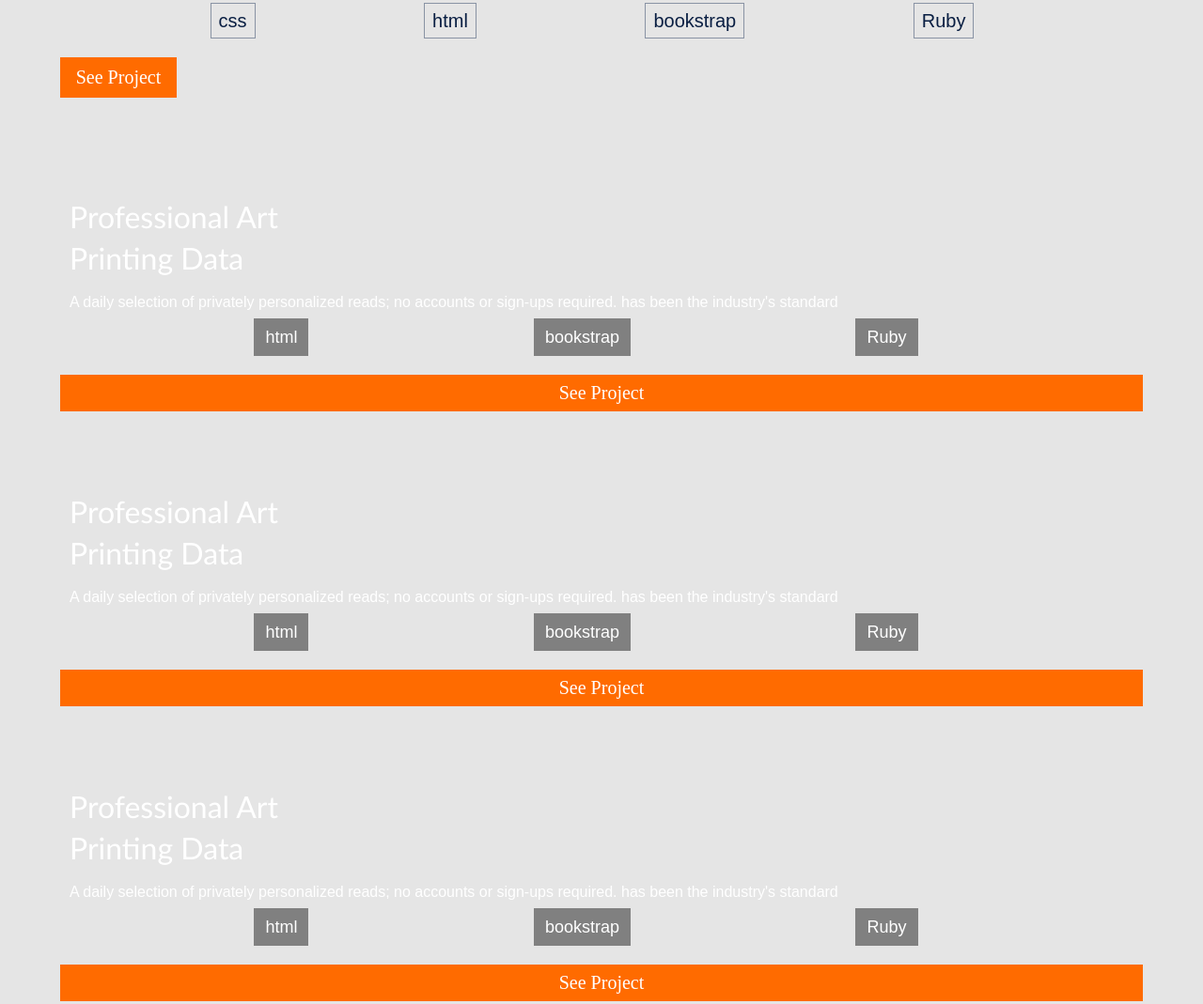
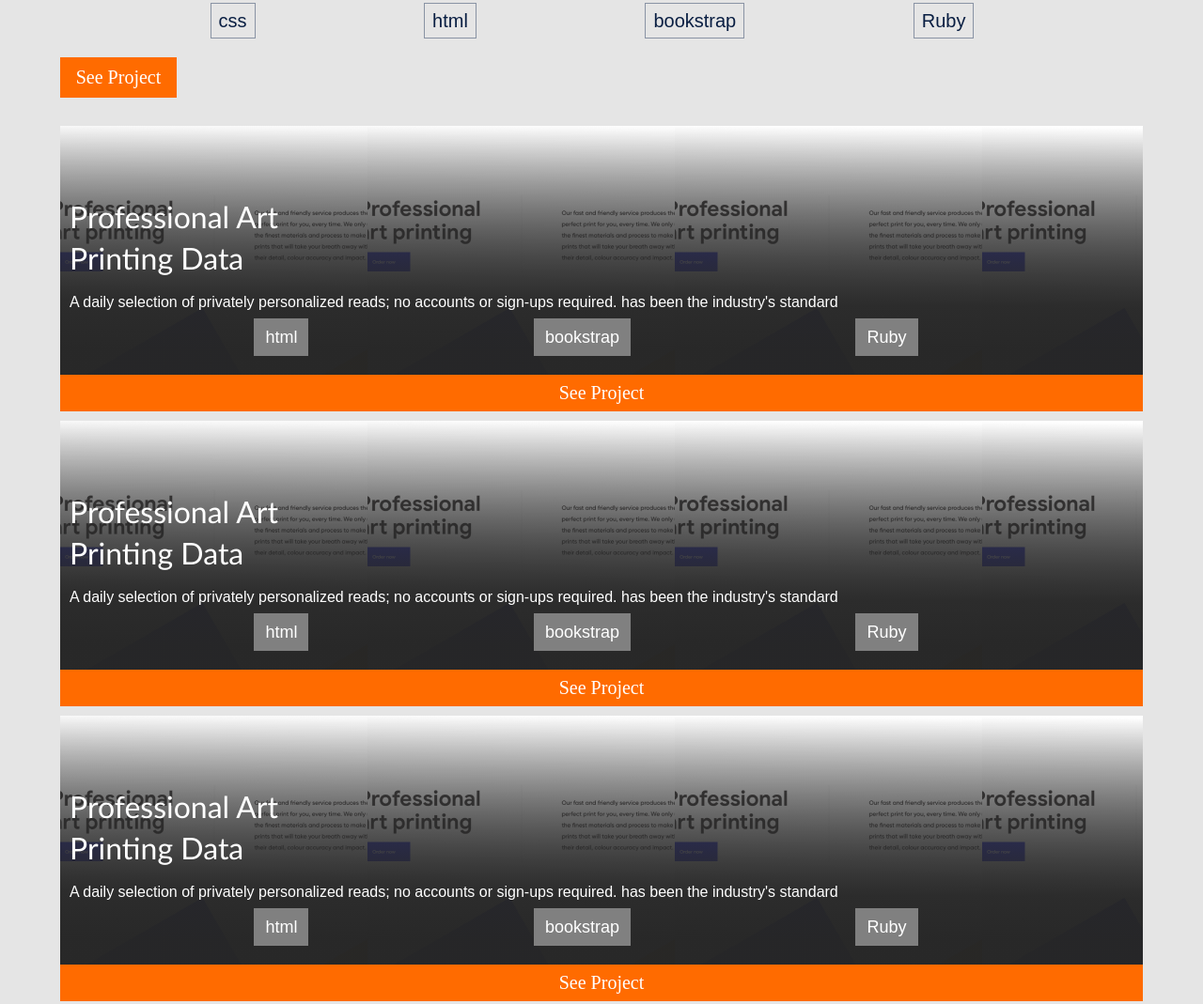
Before and after one commit to Uchenna-ibute/my-portfolio, a website: page index.html in a window 1280 px wide. Shown: the part 2068-3137 px from the top of the page at 94% size. Drawn offline with Linux system fonts and the light colour scheme.

Commit message:
Add background colour

```diff
--- a/style.css
+++ b/style.css
@@ -267,7 +267,7 @@
   flex-direction: column;
   gap: 20px;
   margin-bottom: 10px;
-  background: "url"(img/img2.png);
+  background: linear-gradient(180.45deg, rgb(38 38 38 / 0%) 0.75%, rgb(38 38 38 / 90%) 61.94%), url("img/img2.png");
   padding-top: 75px;
   padding-bottom: 0;
 }
```
